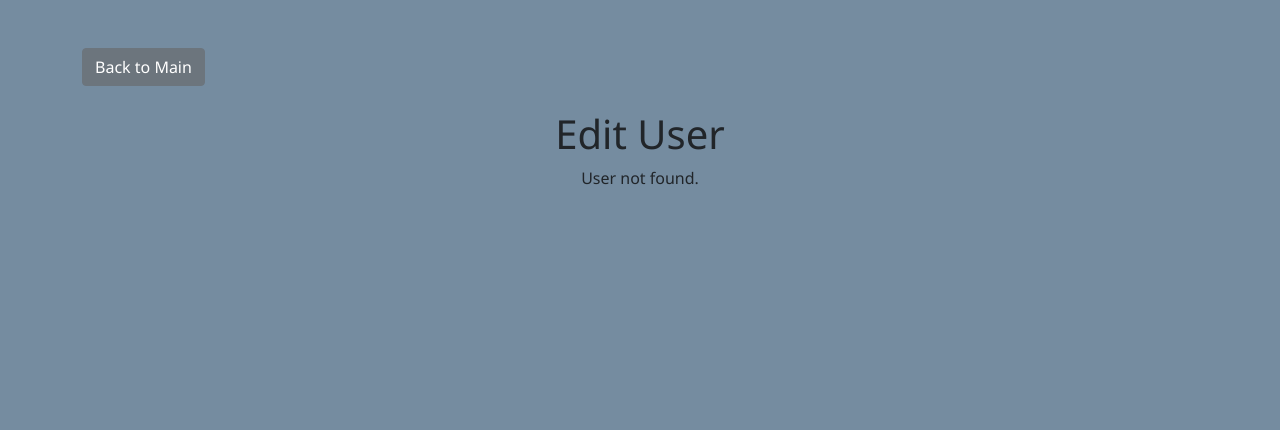
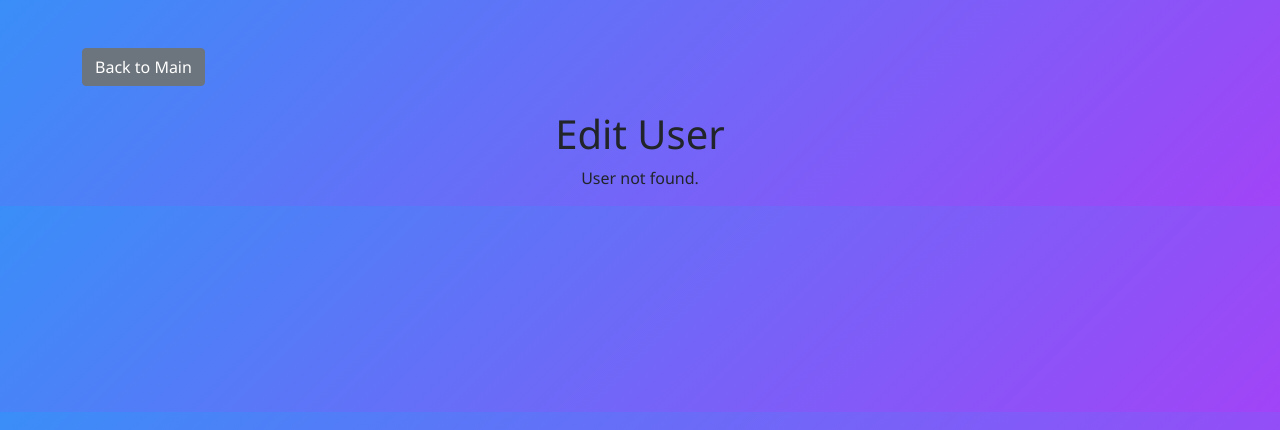
Before and after one commit to Molham-arch/Loterij, a PHP site: page /participants/edit_user.php in a window 1280 px wide. Shown: the top 430 px of the page. Run offline with PHP 8.4, Linux system fonts and the light colour scheme; data that the repository does not hold is empty.

Commit message:
Update style.css

```diff
--- a/Loterij/css/style.css
+++ b/Loterij/css/style.css
@@ -1,5 +1,6 @@
    body{
-    background-color: rgb(117, 140, 160);
+/*     background-color: rgb(117, 140, 160); */
+       background: linear-gradient(135deg, #3a8ef8, #a144f7);
     font-family: 'Segoe UI', Tahoma, Geneva, Verdana, sans-serif;
    }
 
```
